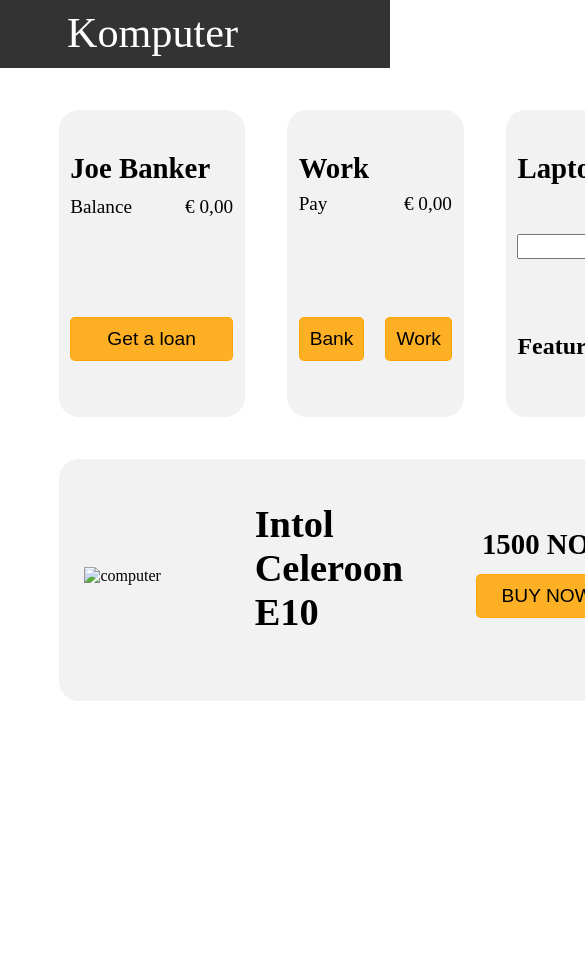
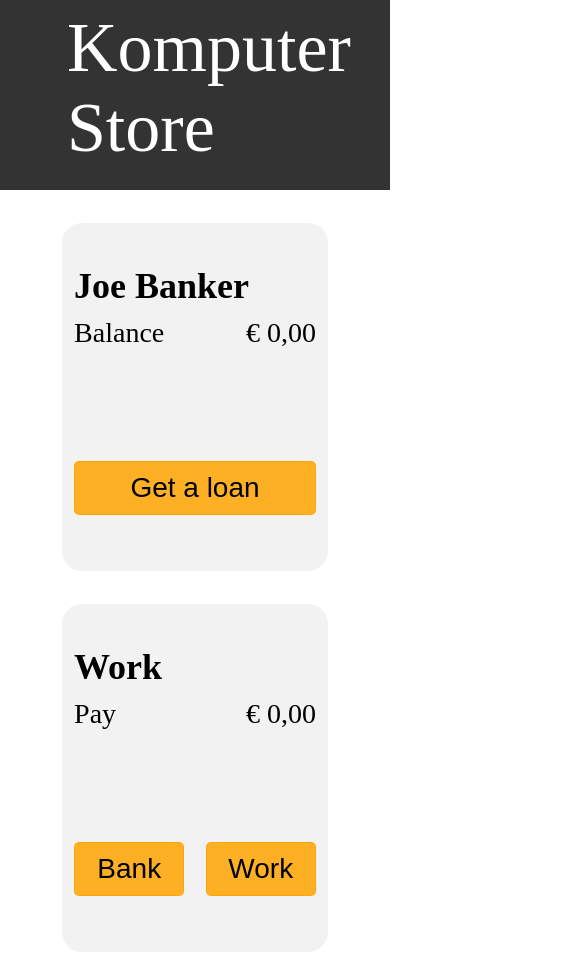
Before and after one commit to stefvtls/KomputerStore, a plain HTML site: page index.html in a window 390 px wide. Shown: the top 955 px of the page, 585 px wide, since content can reach past the window. Before the commit the page ends 844 px from the top, so only its background shows below. Drawn offline with Linux system fonts and the light colour scheme; no server answers.

Commit message:
FEAT: added responsive display

```diff
--- a/app.js
+++ b/app.js
@@ -1,7 +1,15 @@
+// import laptops from"./laptops.js";
+// const {getJsonDataFromAPI, populateDropdown, displayChoice, data, index} = laptops;
+// // import buttonActions from "./buttonActions.js";
+// // const { canBuyLaptop, repayLoan, goWork, transferToBank, getLoan} = buttonActions;
+
+
+
 // Set up initial balances to 0. Make sure that they are treated as numbers.
-let bankBalance = 0*1;
-let loanBalance = 0*1;
-let workBalance = 0*1;
+let bankBalance = parseInt(0);
+let loanBalance = parseInt(0);
+let workBalance = parseInt(0);
+
 let data = [];                                                  // get a hold of the data called from the API
 let index = 0;                                                  // index of currently selected item from the dropdown list
 const URL = "https://hickory-quilled-actress.glitch.me/";       // base URL for API calls
@@ -9,7 +17,7 @@ const URL = "https://hickory-quilled-actress.glitch.me/";       // base URL for
 
 // API CALLS
 // Asynchronous IIFE to get data from API
-(async function getJsonDataFromAPI() {
+async function getJsonDataFromAPI() {
     try {
         const response = await fetch(`${URL}computers`);                    // asynchronous GET call
         if (!response.ok) {                                                 // if HTTP response status is not in the range 200-299...
@@ -21,7 +29,8 @@ const URL = "https://hickory-quilled-actress.glitch.me/";       // base URL for
     } catch (error) {                                                       // log the error to the console
         console.log(error);
     }
-})();
+};
+getJsonDataFromAPI();
 
 
 
@@ -171,6 +180,7 @@ function getLoan() {
 
 // transfer earned money to the bank account
 function transferToBank () {
+    if (workBalance) {                                              // if there is money that you could transfer...
         if (loanBalance) {                                          // if user has a loan
             loanBalance -= 0.1*workBalance;                         //...then transfer 10% of his work value to pay back the loan
             bankBalance += 0.9*workBalance;                         // .... and 90% of his work value to the bank account
@@ -183,8 +193,16 @@ function transferToBank () {
         }
         workBalance = 0;                                            // reset the value of work balance
         displayValues();                                            // updates values on the cards
+    } else {
+        nothingToTransfer();                                        // if there are no funds, display a sad message that the transfer is not possible
     }
 
+}
+
+// display a message that operation is not supported if there are no funds
+function nothingToTransfer() {
+    window.alert("You have no funds to transfer. You have to work a bit harder.")
+}
 
 // earning money
 function goWork() {
@@ -194,6 +212,7 @@ function goWork() {
 
 // pay back the loan
 function repayLoan() {
+    if (workBalance) {                                          // if there is money that you could transfer...
         loanBalance -= workBalance;                             // transfer all the earned money to pay the loan...
         if (loanBalance < 0) {                                  // ...if loan was smaller than the transferred money...
             bankBalance += Math.abs(loanBalance);               // ... then the value that was over the loan balance transfer back to the bank balance
@@ -201,6 +220,10 @@ function repayLoan() {
         }
         workBalance = 0;                                        // reset work balance to zero
         displayValues();                                        // updates values on the cards
+    } else {
+        nothingToTransfer();                                    // if there are no funds, display a sad message that the transfer is not possible
+    }
+
 }
 
 
--- a/index.html
+++ b/index.html
@@ -75,7 +75,7 @@
             <div class="small">
                 <img id="pic" alt="computer">
             </div>
-            <div >
+            <div>
                 <h1 id="title"> Intol Celeroon E10 </h1>
                 <p id="description"> </p>
             </div>
@@ -87,6 +87,6 @@
         </div>
     </div>
 
-    <script src="app.js"></script>
+    <script src="./app.js" type="module" ></script>
 </body>
 </html>
--- a/main.scss
+++ b/main.scss
@@ -7,7 +7,7 @@ h1,h2,h3,h4,h5,h6, p{
     margin: 0;
 }
 p,button {
-    font-size: 1.2rem;
+    font-size: 1.4rem;
 }
 h3 {
     font-size: 1.5rem;
@@ -27,7 +27,7 @@ h1 {
 }
 #dropdown {
     width: 100%;
-    font-size: 1.2rem;
+    font-size: 1.1rem;
     margin: 0.5rem 0rem 2.5rem ;
 }
 
@@ -48,13 +48,12 @@ body {
 
 nav {
     background-color: rgba(0,0,0, 0.8);
-    height: 8vh;
+    height: 5.5rem;
     color: white;
-    font-size: 60px;
     div {
         margin: 0 $margins;
         padding: 1vh;
-        font-size: 5vh;
+        font-size: 3.5rem;
     }
 }
 
@@ -84,7 +83,6 @@ nav {
     &.long {
         grid-column-start: 1;
         grid-column-end: 4;
-        flex-direction: row;
         column-gap: $gaps;
     }
     &:not(.long) {
@@ -131,7 +129,55 @@ button {
     background-color: rgba(orange, 0.85);
     border-radius: 5px;
     &:hover {
-        background-color: rgba(orange, 0.50);
+        background-color: rgba(rgb(255, 94, 0), 0.75);
         transition: $trans-all;
     }
 }
+
+
+
+
+// layouts till 320px width
+@media (max-width: 1100px) {
+    :root {
+        font-size: 20px;
+    }
+    .grid {
+        display: block;
+        margin: calc($gaps/2) calc($margins/2);
+
+    }
+    .grid > * {
+        margin: 10%;
+    }
+    .long {
+        display: flex;
+        flex-direction: column;
+        gap: calc($gaps *1.5);
+    }
+    .long > * {
+        text-align: center;
+    }
+}
+
+@media (max-width: 660px) {
+
+    nav {
+        height: 9.5rem;
+        margin: 0 auto;
+    }
+    $margins: 0;
+}
+
+@media (max-width:360px){
+    :root{
+        font-size: 16px;
+    }
+    nav {
+        div {
+            display: block;
+            margin: 0 auto;
+            text-align: center;
+        }
+    }
+}
```
Also changed, not shown: styles.css, 1 other file. Lines whose indentation alone changed are shown as unchanged.
